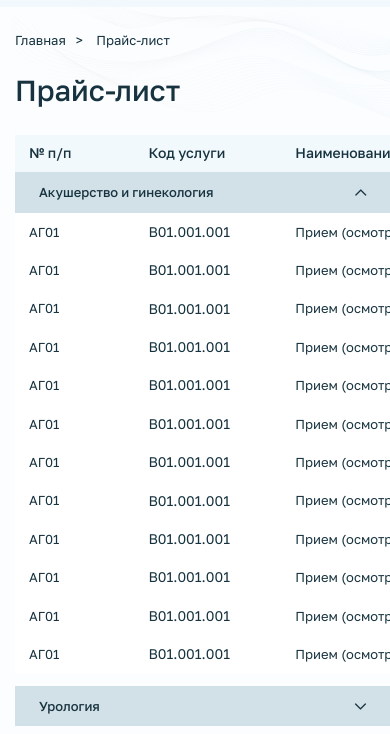
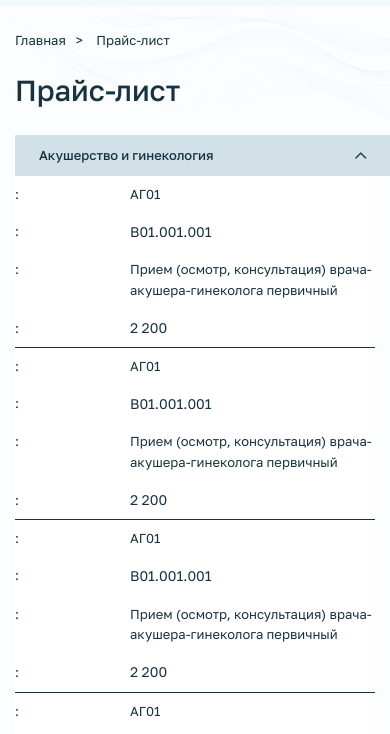
Before and after one commit to GrinCaseCode/harmony, a plain HTML site: page prices.html in a window 390 px wide. Shown: the part 56-790 px from the top of the page. Drawn offline with nearby package versions, Linux system fonts and the light colour scheme.

Commit message:
Add files via upload

```diff
--- a/css/media.css
+++ b/css/media.css
@@ -1286,6 +1286,39 @@
     .item-table {
         margin-bottom: 12px;
     }
+    .head-table {
+        display: none;
+    }
+    .item-table .table-page table,
+    .item-table .table-page tr,
+    .item-table .table-page td {
+        display: block;
+    }
+    .item-table .table-page td::before {
+        width: 110px;
+        flex: none;
+        font-size: 13px;
+        content: attr(data-title) ": ";
+    }
+    .item-table .table-page {
+        margin-right: 0;
+    }
+    .item-table .table-page td:last-child {
+        font-size: 14px;
+    }
+    .item-table .table-page td {
+        gap: 5px;
+        padding-left: 0;
+        padding-right: 0;
+        display: flex;
+        width: 100% !important;
+    }
+    .item-table .table-page table {
+        width: 100%;
+    }
+    .item-table .table-page tr {
+        border-bottom: 1px #17333f solid;
+    }
 }
 
 /* Small Devices, Tablets */
```
